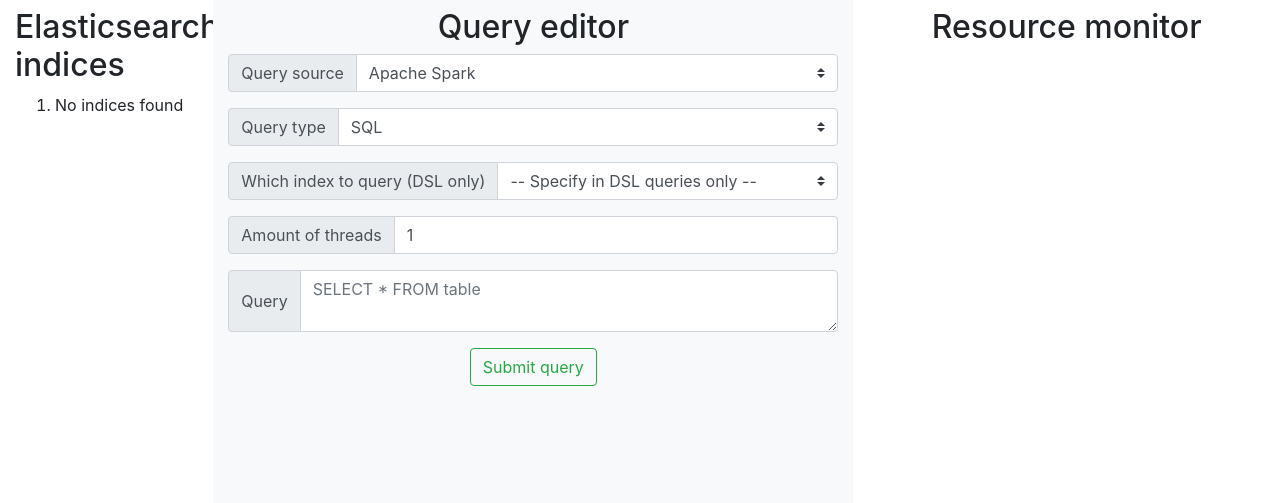
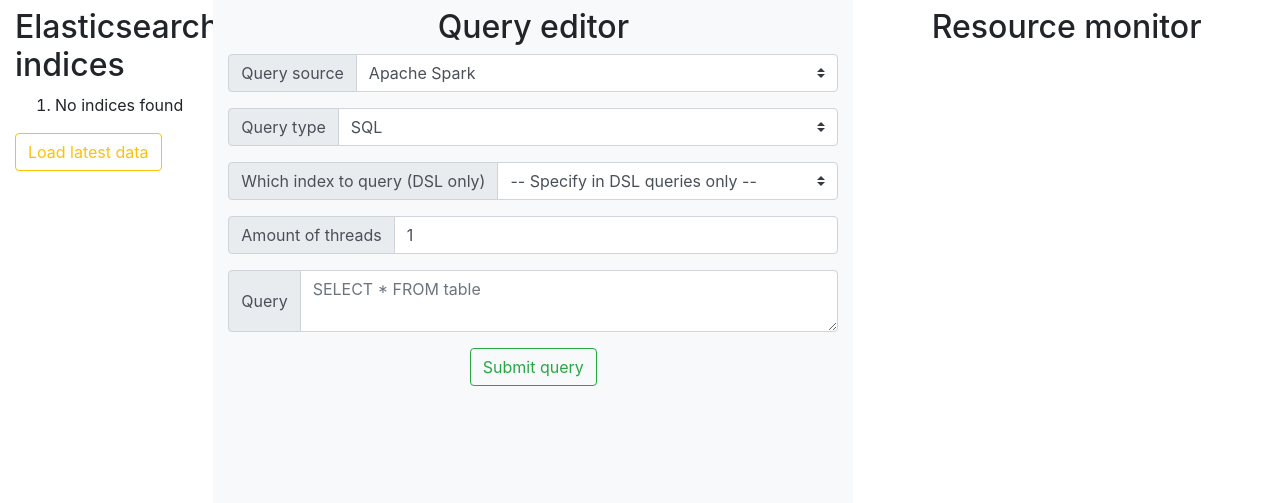
Before and after one commit to MeurillonGuillaume/Project-IV-Demo, a Flask app: template templates/home.html in a window 1280 px wide. Shown: the part 56-559 px from the top of the page. Run offline with Flask 2, Linux system fonts and the light colour scheme; the template is opened without the code that fills it, so the values that code supplies are empty; parts of the project's set-up code (start-up, migrations or seed data) failed here and were passed over; some libraries are stand-ins or nearby versions.

Commit message:
Created button + function to load latest data from Elasticsearch

```diff
--- a/app.py
+++ b/app.py
@@ -34,10 +34,17 @@ timer = Timer()
 # Create threader
 threader = Threader()
 
-# Load index data to Spark
+# Load data
 for idx in elastic.get_user_indices():
     logging.info(f'Loading index {idx} into Spark')
     spark.load_index(idx)
+
+
+def load_datasets_into_memory():
+    # Load index data to Spark
+    for idx in elastic.get_user_indices():
+        logging.info(f'Loading index {idx} into Spark')
+        spark.load_index(idx)
 
 
 def is_user_loggedin():
@@ -52,6 +59,15 @@ def is_user_loggedin():
             return True
     logging.warning('User is not logged in')
     return False
+
+
+@app.route('/reload')
+def reload():
+    """
+    Reload datasets
+    """
+    load_datasets_into_memory()
+    return redirect('/')
 
 
 @app.route('/fullresult')
--- a/templates/home.html
+++ b/templates/home.html
@@ -12,6 +12,25 @@
                 <li>No indices found</li>
             {% endif %}
         </ol>
+        <a href="/reload">
+            <button type="submit" class="btn btn-outline-warning" data-toggle="modal" data-target="#demo2">
+                Load latest data
+            </button>
+        </a>
+        <div class="modal" id="demo2">
+            <div class="modal-dialog">
+                <div class="modal-content">
+                    <!-- Modal Header -->
+                    <div class="modal-header">
+                        <h4 class="modal-title">Data loading</h4>
+                        <button type="button" class="close" data-dismiss="modal">x</button>
+                    </div>
+                    <!-- Modal body -->
+                    <div class="modal-body">Loading new data, please wait ...
+                    </div>
+                </div>
+            </div>
+        </div>
     </div>
 
     <div class="col-lg-6 text-center bg-light pt-2 pb-2">
```
